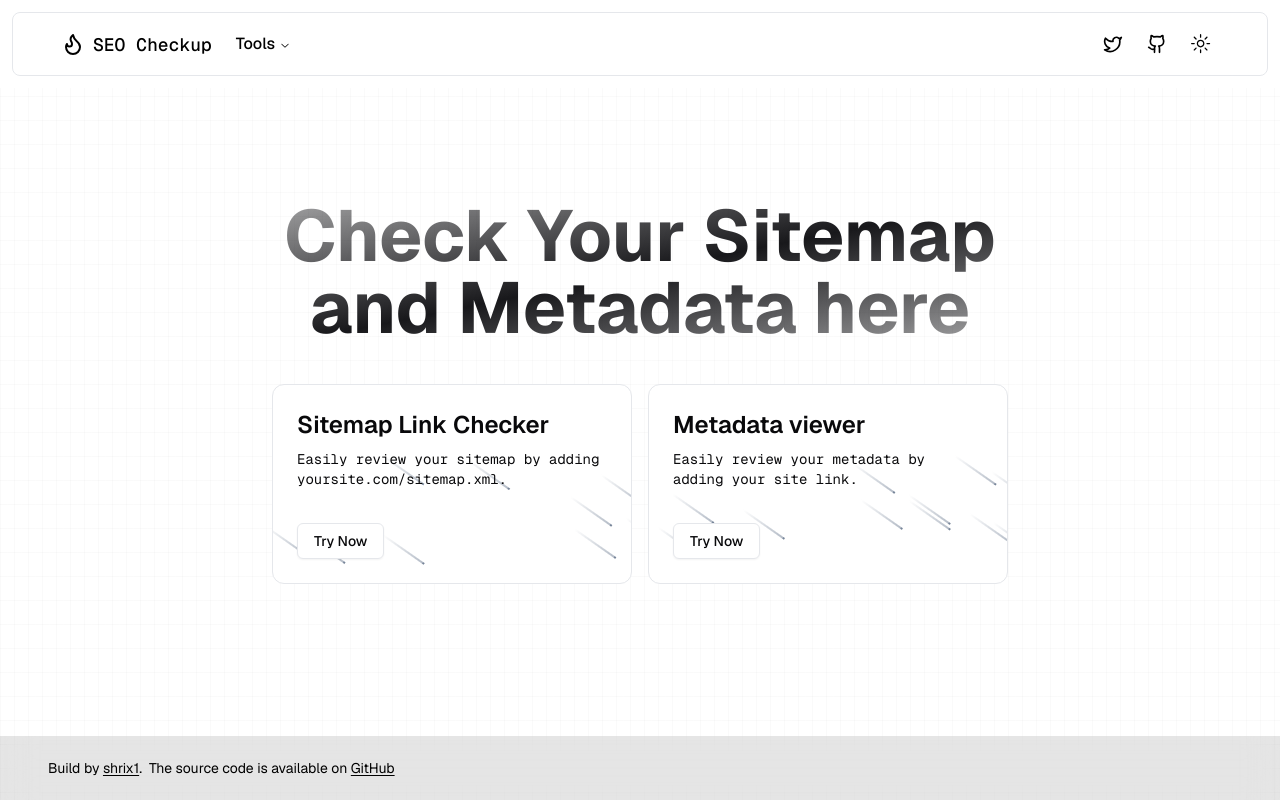
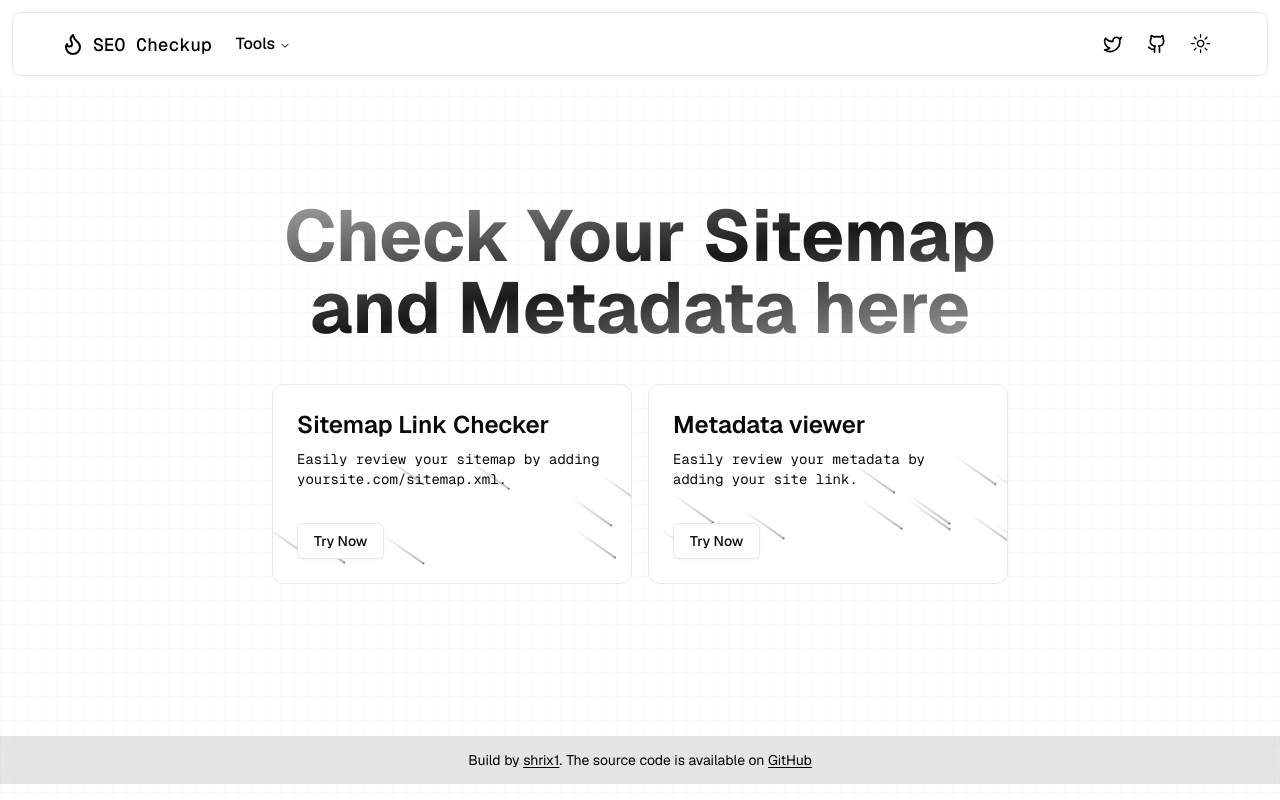
Before and after one commit to shrix1/seo-checkup, a Next.js app: page / in a window 1280 px wide. Built offline with nearby package versions, Linux system fonts and the light colour scheme.

Commit message:
Fix footer

```diff
--- a/components/footer.tsx
+++ b/components/footer.tsx
@@ -4,9 +4,10 @@ import React from "react"
 const Footer = () => {
   return (
     <footer
-      className="h-[8vh] flex justify-center md:justify-start items-center text-sm md:px-12
+      className="py-2 md:py-0 md:h-[6vh] w-full flex justify-center flex-col md:flex-row gap-1 items-center text-sm md:px-12
      bg-black/10 dark:bg-white/10 text-black dark:text-white backdrop-blur-lg"
     >
+      <p>
         Build by&nbsp;
         <Link
           href="https://github.com/shrix1"
@@ -16,7 +17,10 @@ const Footer = () => {
         >
           shrix1
         </Link>
-      .&nbsp; The source code is available on&nbsp;
+        .
+      </p>
+      <p>
+        The source code is available on&nbsp;
         <Link
           href="https://github.com/shrix1/seo-checkup"
           target="_blank"
@@ -25,6 +29,7 @@ const Footer = () => {
         >
           GitHub
         </Link>
+      </p>
     </footer>
   )
 }
```
Lines whose indentation alone changed are shown as unchanged.
